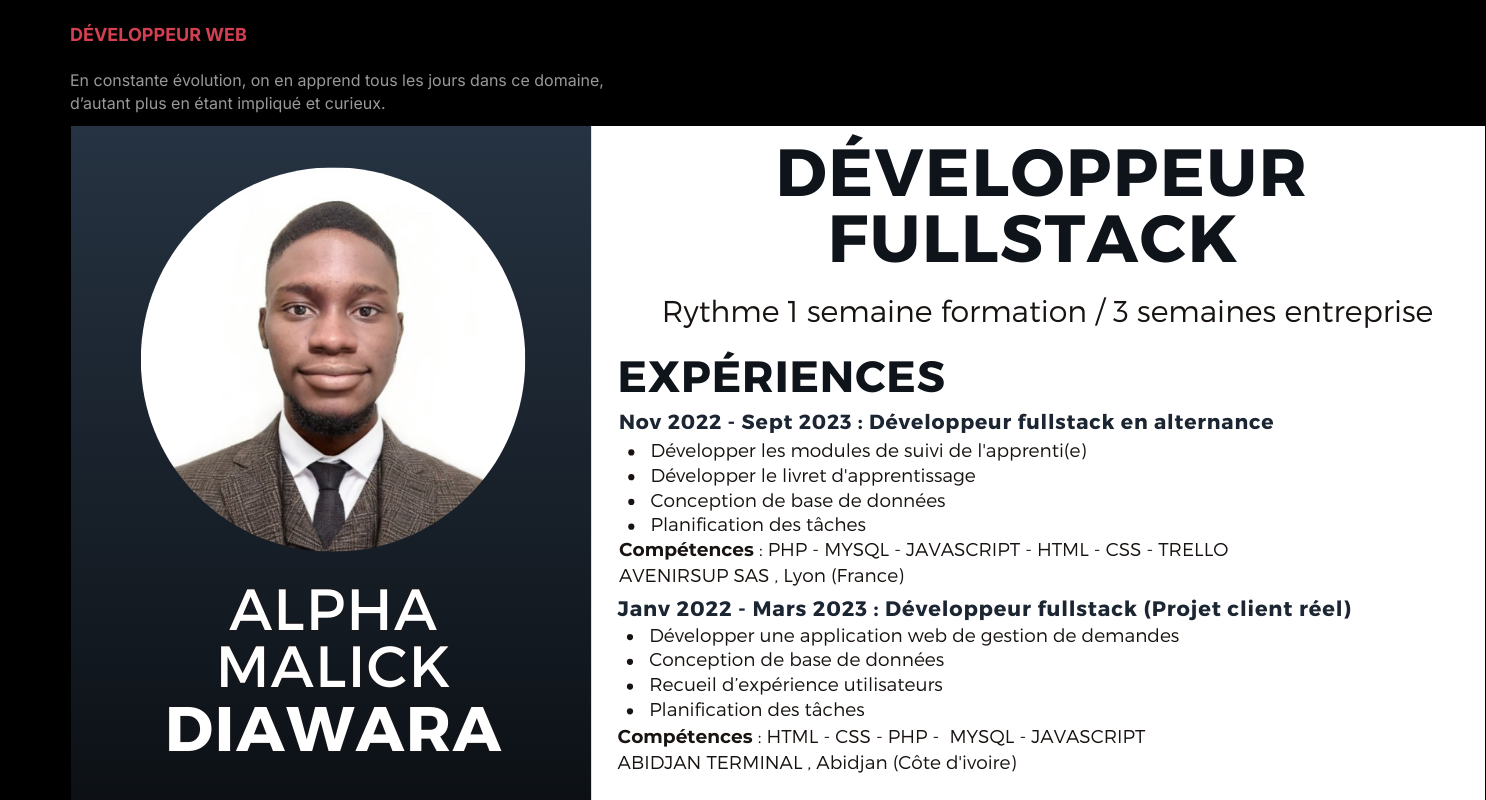
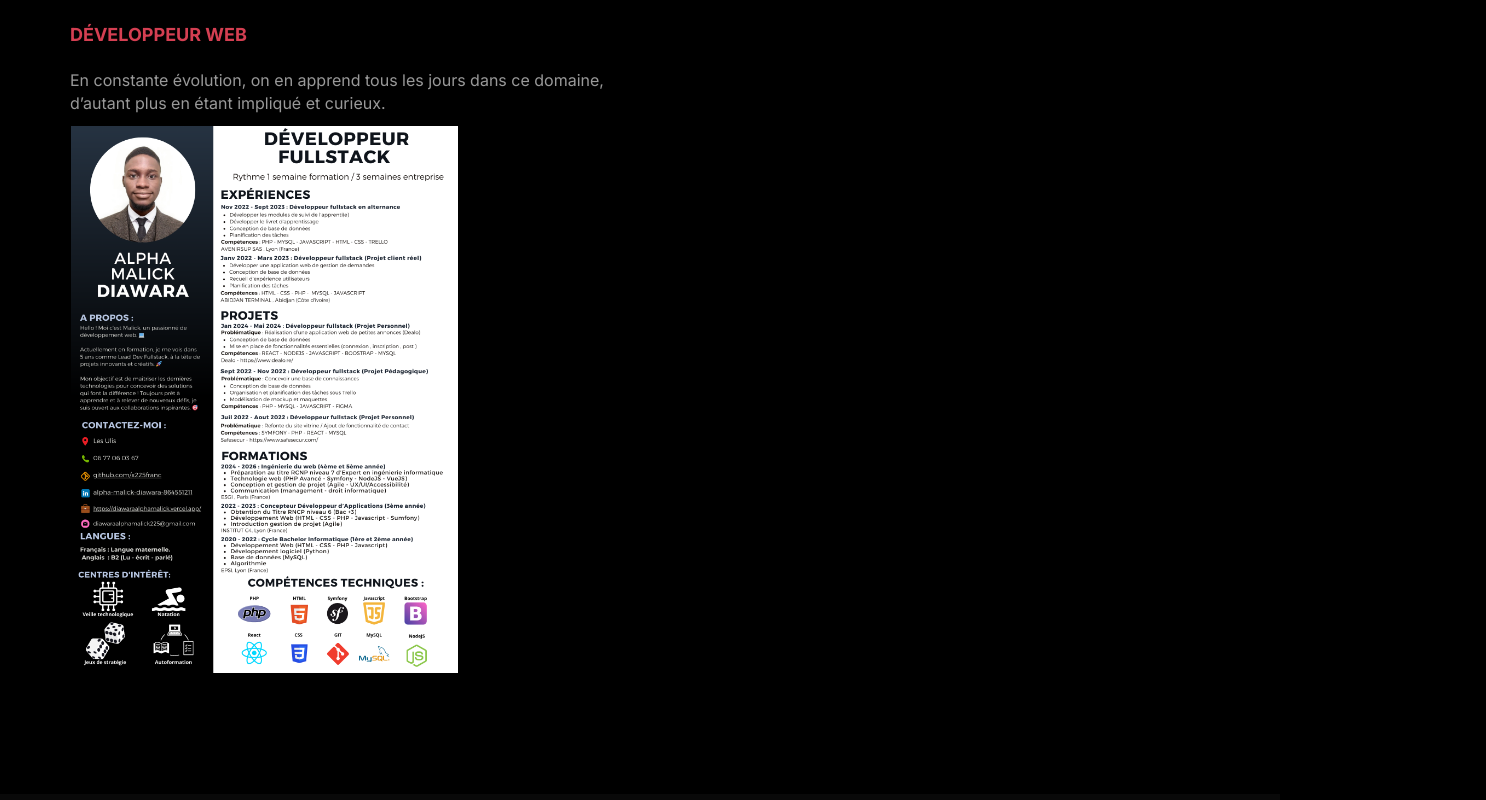
Before and after one commit to x225franc/portfolio, a Next.js app: page / in a window 1280 px wide. Shown: the part 1480-2280 px from the top of the page, 1486 px wide, since content can reach past the window. Built offline with nearby package versions, Linux system fonts and the light colour scheme.

Commit message:
Update page.js

```diff
--- a/app/page.js
+++ b/app/page.js
@@ -189,6 +189,7 @@ export default function Home() {
 												alt=''
 												style={{
 													border: "1px solid black",
+													maxWidth: "70%",
 													// width: "50%",
 													// marginLeft: "10vw",
 												}}
```
